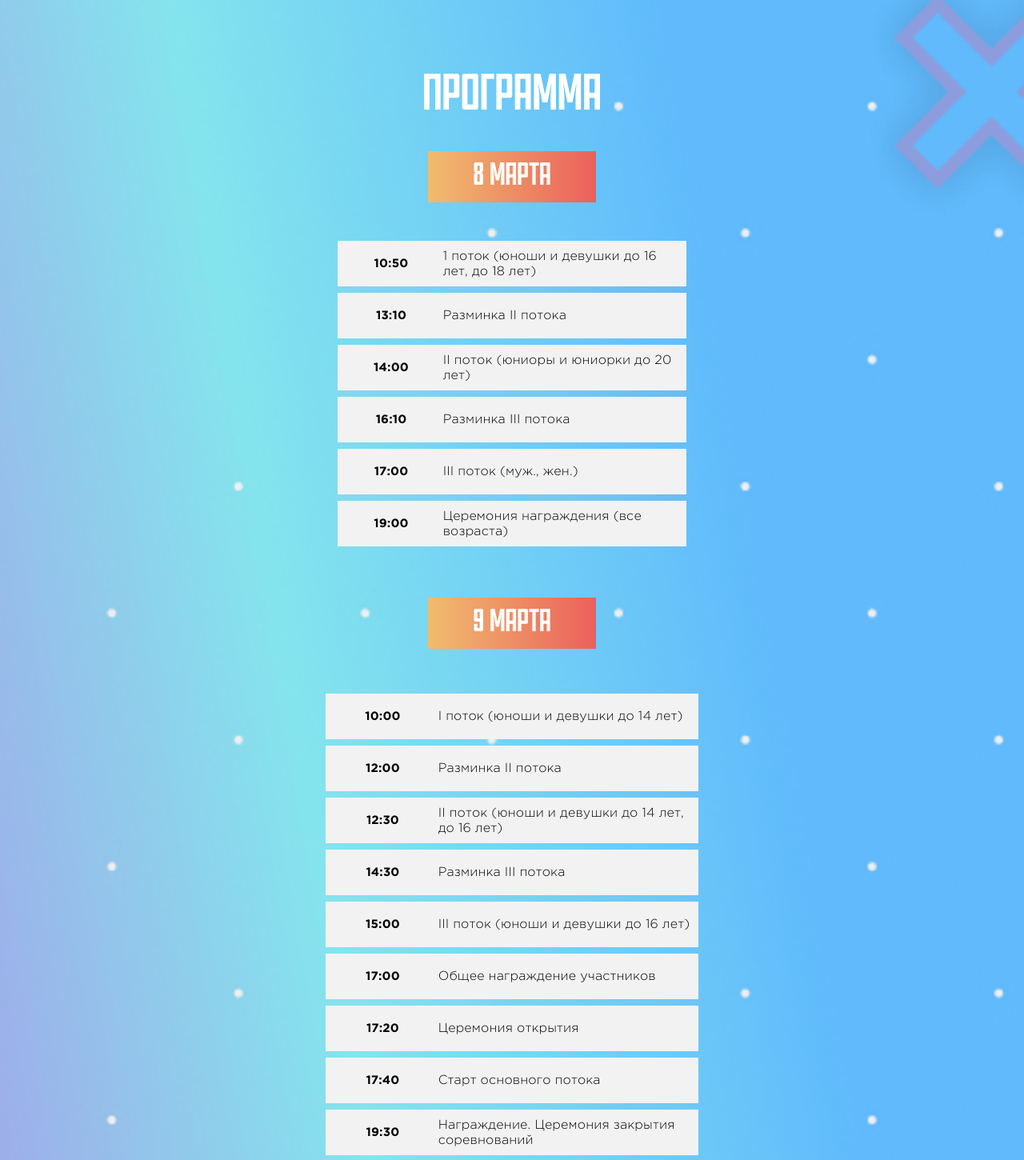
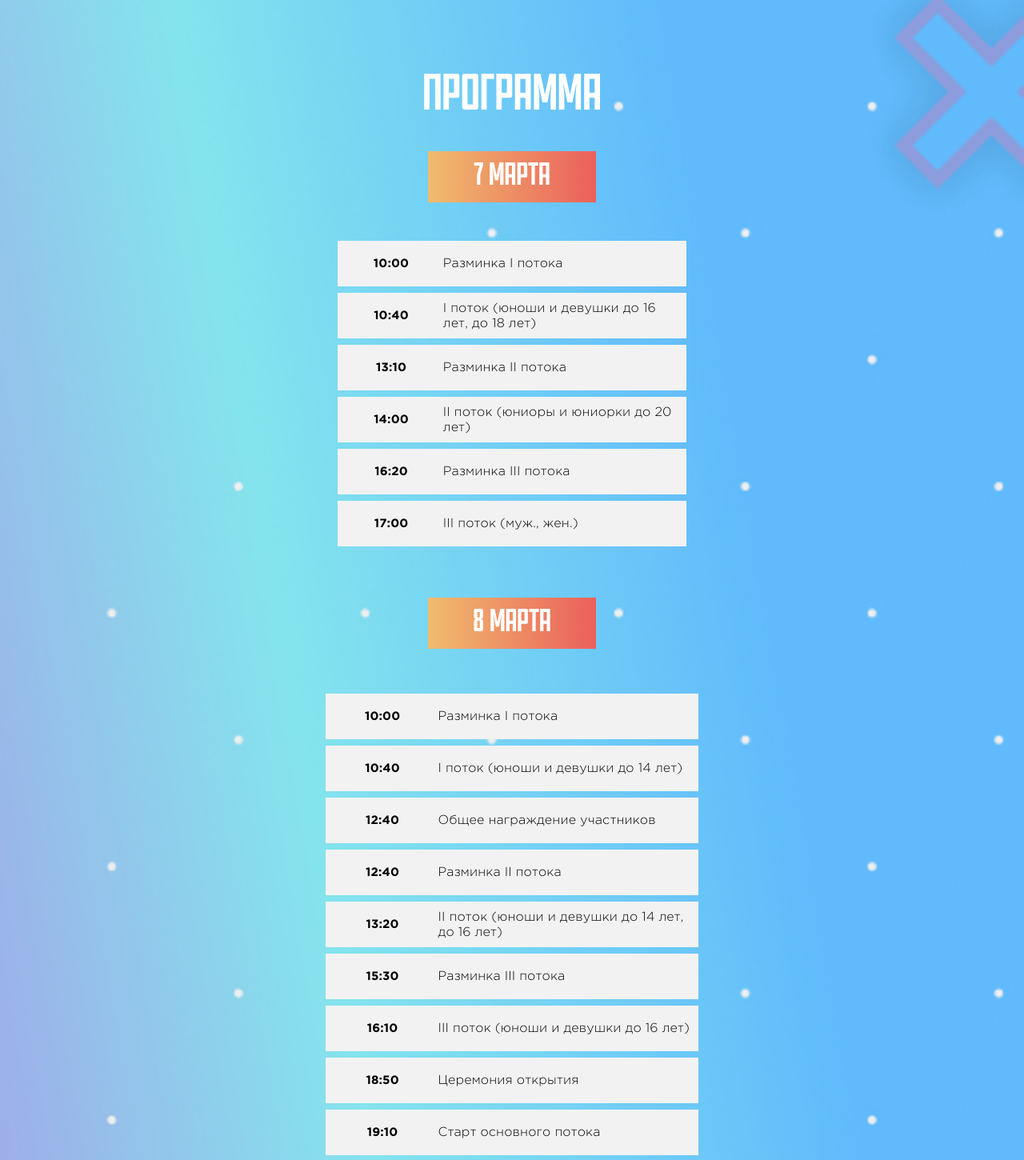
Before and after one commit to zhaxal/moscow-pryzki, a Next.js app: page /components/programs-block in a window 1280 px wide. Shown: the top 1450 px of the page at 80% size. Built offline with nearby package versions, Linux system fonts and the light colour scheme.

Commit message:
Update festival details in about-block and cover-block components; adjust program schedule in programs-block

```diff
--- a/pages/components/cover-block.tsx
+++ b/pages/components/cover-block.tsx
@@ -99,7 +99,7 @@
                 letterSpacing: "0.1em",
               }}
             >
-              8 — 9 марта 2025
+              7 — 8 марта 2026
             </Typography>
             <Typography
               variant={"cover"}
--- a/pages/components/programs-block.tsx
+++ b/pages/components/programs-block.tsx
@@ -85,7 +85,7 @@
     <Box
       ref={scrollRef}
       sx={{
-        minHeight: isMobile ? "1024px" : "1549px",
+        minHeight: isMobile ? "1224px" : "1549px",
         width: "100%",
         position: "relative",
       }}
@@ -131,15 +131,20 @@
               spacing={isMobile ? "56px" : "48px"}
               alignItems={"center"}
             >
-              <ProgramHeader text="8 МАРТА" isMobile={isMobile} />
+              <ProgramHeader text="7 МАРТА" isMobile={isMobile} />
               <Stack
                 direction={"column"}
                 sx={{ px: isMobile ? "0px" : "15px" }}
                 spacing={"8px"}
               >
                 <ProgramSchedule
-                  date="10:50"
-                  desc="1 поток (юноши и девушки до 16 лет, до 18 лет)"
+                  date="10:00"
+                  desc="Разминка I потока"
+                  isMobile={isMobile}
+                />
+                <ProgramSchedule
+                  date="10:40"
+                  desc="I поток (юноши и девушки до 16 лет, до 18 лет)"
                   isMobile={isMobile}
                 />
                 <ProgramSchedule
@@ -153,7 +158,7 @@
                   isMobile={isMobile}
                 />
                 <ProgramSchedule
-                  date="16:10"
+                  date="16:20"
                   desc="Разминка III потока"
                   isMobile={isMobile}
                 />
@@ -162,15 +167,10 @@
                   desc="III поток (муж., жен.)"
                   isMobile={isMobile}
                 />
-                <ProgramSchedule
-                  date="19:00"
-                  desc="Церемония награждения (все возраста)"
-                  isMobile={isMobile}
-                />
               </Stack>
             </Stack>
             <Stack direction={"column"} spacing={"56px"} alignItems={"center"}>
-              <ProgramHeader text="9 МАРТА" isMobile={isMobile} />
+              <ProgramHeader text="8 МАРТА" isMobile={isMobile} />
               <Stack
                 direction={"column"}
                 sx={{ px: isMobile ? "0px" : "15px" }}
@@ -178,46 +178,51 @@
               >
                 <ProgramSchedule
                   date="10:00"
+                  desc="Разминка I потока"
+                  isMobile={isMobile}
+                />
+                <ProgramSchedule
+                  date="10:40"
                   desc="I поток (юноши и девушки до 14 лет)"
                   isMobile={isMobile}
                 />
                 <ProgramSchedule
-                  date="12:00"
+                  date="12:40"
+                  desc="Общее награждение участников"
+                  isMobile={isMobile}
+                />
+                <ProgramSchedule
+                  date="12:40"
                   desc="Разминка II потока"
                   isMobile={isMobile}
                 />
                 <ProgramSchedule
-                  date="12:30"
+                  date="13:20"
                   desc="II поток (юноши и девушки до 14 лет, до 16 лет)"
                   isMobile={isMobile}
                 />
                 <ProgramSchedule
-                  date="14:30"
+                  date="15:30"
                   desc="Разминка III потока"
                   isMobile={isMobile}
                 />
                 <ProgramSchedule
-                  date="15:00"
+                  date="16:10"
                   desc="III поток (юноши и девушки до 16 лет)"
                   isMobile={isMobile}
                 />
                 <ProgramSchedule
-                  date="17:00"
-                  desc="Общее награждение участников"
-                  isMobile={isMobile}
-                />
-                <ProgramSchedule
-                  date="17:20"
+                  date="18:50"
                   desc="Церемония открытия"
                   isMobile={isMobile}
                 />
                 <ProgramSchedule
-                  date="17:40"
+                  date="19:10"
                   desc="Старт основного потока"
                   isMobile={isMobile}
                 />
                 <ProgramSchedule
-                  date="19:30"
+                  date="21:00"
                   desc="Награждение. Церемония закрытия соревнований"
                   isMobile={isMobile}
                 />
```
Also changed, not shown: pages/components/about-block.tsx (+5 -11 lines).
